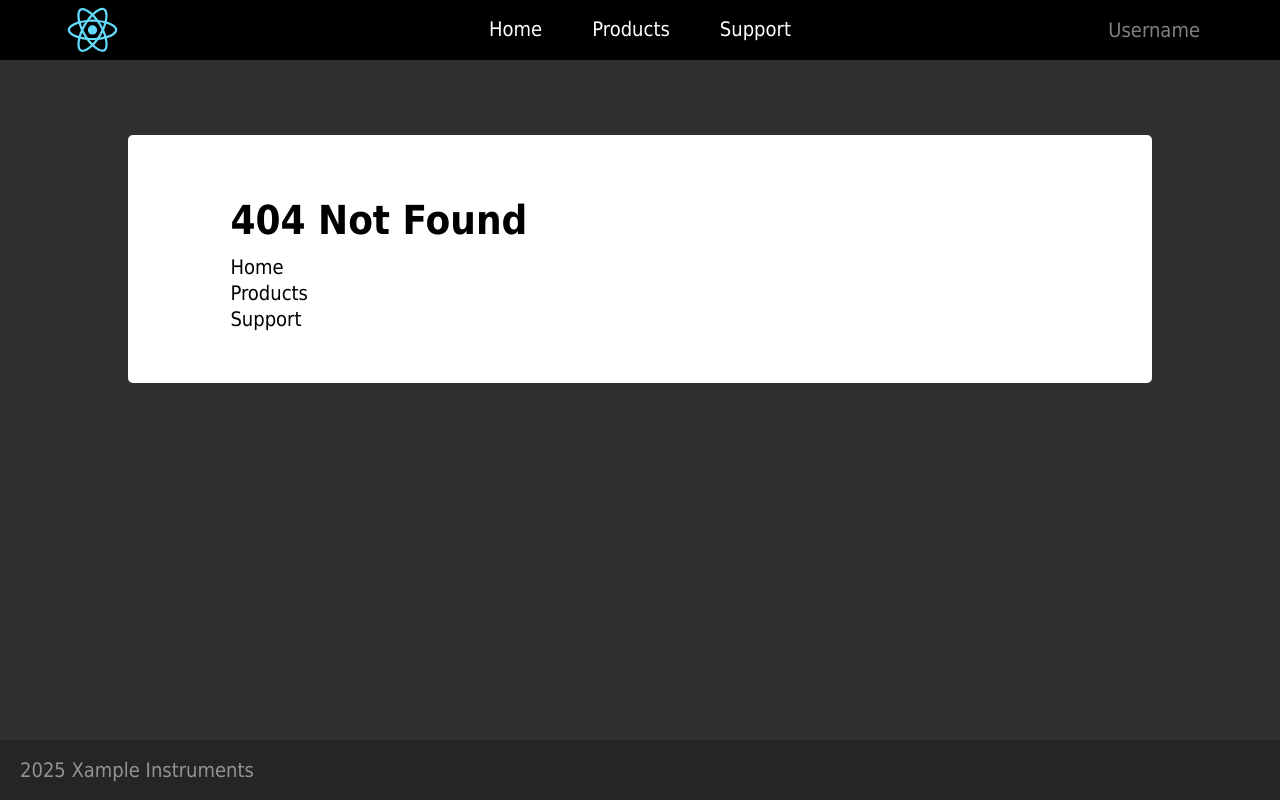
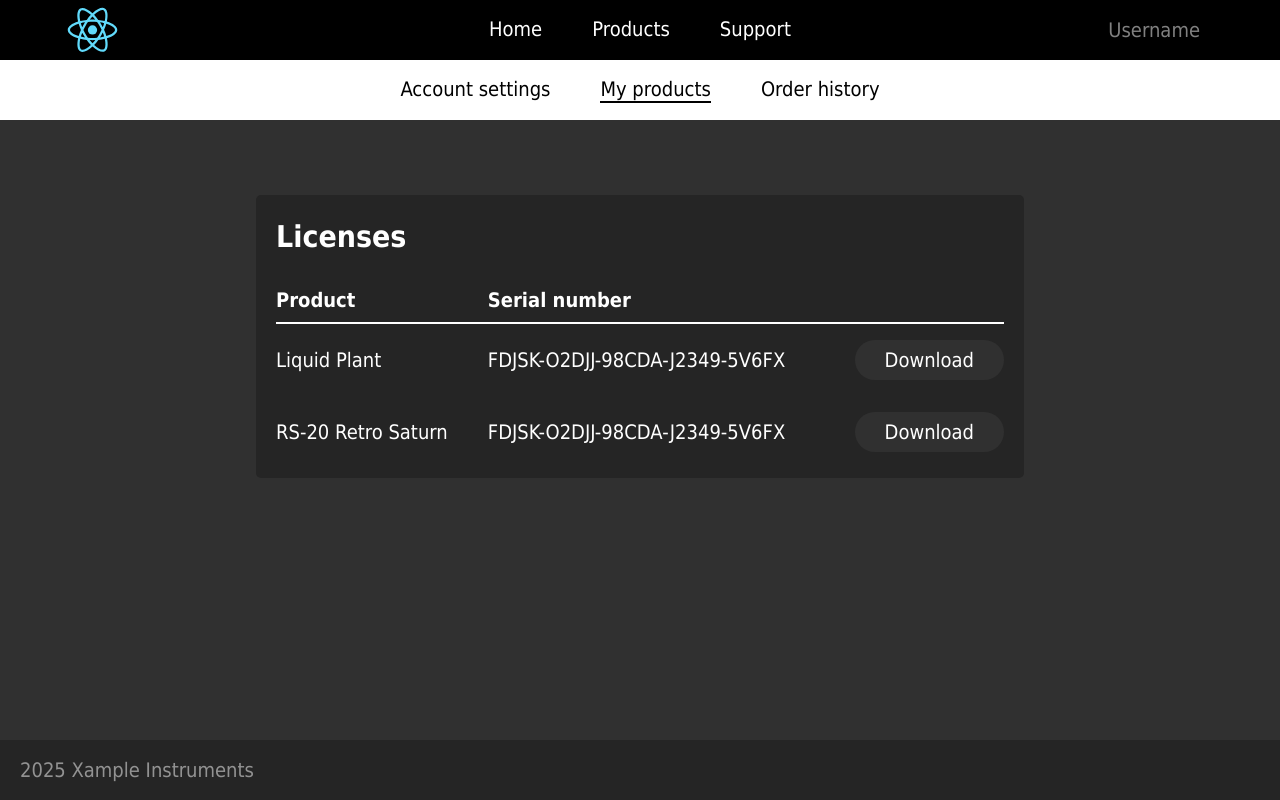
Before and after one commit to Artem-Litkovskyi/xample-instruments, a React (Create React App) app in the folder frontend/: page /account/products in a window 1280 px wide. Before the commit this address had no page. Built offline with nearby package versions, Linux system fonts and the light colour scheme; a web font is replaced by a local one.

Commit message:
Add my products and order history pages

```diff
--- a/frontend/src/assets/styles/Panels.css
+++ b/frontend/src/assets/styles/Panels.css
@@ -6,7 +6,7 @@
     background-color: white;
 }
 
-.panel.light h1, .panel.light h2, .panel.light p, .panel.light span, .panel.light label {
+.panel.light h1, .panel.light h2, .panel.light p, .panel.light span, .panel.light label, .panel.light table {
     color: black;
 }
 
@@ -14,7 +14,7 @@
     background-color: var(--color-panel);
 }
 
-.panel.dark h1, .panel.dark h2, .panel.dark p, .panel.dark span, .panel.dark label {
+.panel.dark h1, .panel.dark h2, .panel.dark p, .panel.dark span, .panel.dark label, .panel.dark table {
     color: white;
 }
 
@@ -27,5 +27,5 @@
     display: flex;
     flex-direction: column;
     justify-content: space-between;
-    padding: 10px 20px;
+    padding: 0 20px 10px 20px;
 }
--- /dev/null
+++ b/frontend/src/assets/styles/Tables.css
@@ -0,0 +1,19 @@
+table {
+    border: none;
+    border-collapse: collapse;
+    text-align: left;
+}
+
+tr > *:nth-last-child(1) {
+    width: 1%;
+}
+
+td {
+    font-size: 1em;
+    padding: 10px 0;
+}
+
+th {
+    border-bottom: 2px solid white;
+    padding: 10px 0;
+}
--- a/frontend/src/assets/styles/Text.css
+++ b/frontend/src/assets/styles/Text.css
@@ -8,8 +8,8 @@ h1 {
 
 h2 {
     font-size: 1.5em;
-    margin-block-start: 0.75rem;
-    margin-block-end: 0.75rem;
+    margin-block-start: 1.5rem;
+    margin-block-end: 1.5rem;
     margin-inline-start: 0;
     margin-inline-end: 0;
 }
--- a/frontend/src/components/ProductCard.tsx
+++ b/frontend/src/components/ProductCard.tsx
@@ -1,5 +1,7 @@
 import React from 'react';
 import { Link } from "react-router-dom";
+
+import {centsToString} from "../utils/utils";
 
 import '../assets/styles/ProductCard.css';
 
@@ -26,7 +28,7 @@ function ProductCard(params: {
                 </Link>
 
                 <div id="price-and-buy">
-                    <span>${Math.floor(params.price/100)}.{("0" + String(params.price%100)).slice(-2)}</span>
+                    <span>${centsToString(params.price)}</span>
                     {params.purchased ? (
                         <p>Purchased</p>
                     ) : (
--- a/frontend/src/pages/AccountSettingsPage.tsx
+++ b/frontend/src/pages/AccountSettingsPage.tsx
@@ -1,7 +1,5 @@
 import React, {useState} from "react";
-import {Link} from "react-router-dom";
 
-import HeaderAndFooter from "./HeaderAndFooter";
 import ValidatedInput, {ValidatedInputState} from "../components/ValidatedInput";
 import {validateUsername, validateEmail, validatePassword} from "../services/UserService";
 
--- /dev/null
+++ b/frontend/src/pages/MyProductsPage.tsx
@@ -0,0 +1,47 @@
+import React, {useState} from "react";
+
+
+interface LicenseInfo {
+    product: string;
+    serial: string;
+    productID: number;
+}
+
+
+function MyProductsPage() {
+    const licenses: LicenseInfo[] = [
+        {product: 'Liquid Plant', serial: 'FDJSK-O2DJJ-98CDA-J2349-5V6FX', productID: 0},
+        {product: 'RS-20 Retro Saturn', serial: 'FDJSK-O2DJJ-98CDA-J2349-5V6FX', productID: 1},
+    ]
+
+    return (
+        <div className="panel dark">
+            <div>
+                <h2>Licenses</h2>
+
+                <table>
+                    <thead>
+                    <tr>
+                        <th>Product</th>
+                        <th>Serial number</th>
+                        <th></th>
+                    </tr>
+                    </thead>
+
+                    <tbody>
+                    {licenses.map((item) => (
+                        <tr key={item.productID}>
+                            <td>{item.product}</td>
+                            <td>{item.serial}</td>
+                            <td><button className='gray'>Download</button></td>
+                        </tr>
+                    ))}
+                    </tbody>
+                </table>
+            </div>
+        </div>
+    )
+}
+
+
+export default MyProductsPage;
--- /dev/null
+++ b/frontend/src/pages/OrderHistoryPage.tsx
@@ -0,0 +1,49 @@
+import React, {useState} from "react";
+import {centsToString} from "../utils/utils";
+
+
+interface OrderInfo {
+    date: string;
+    product: string;
+    price: number;
+    orderID: number;
+}
+
+
+function OrderHistoryPage() {
+    const licenses: OrderInfo[] = [
+        {date: '17-05-2025', product: 'Liquid Plant', price: 2, orderID: 1},
+        {date: '15-05-2025', product: 'RS-20 Retro Saturn', price: 1, orderID: 2},
+    ]
+
+    return (
+        <div className="panel dark">
+            <div>
+                <h2>Orders</h2>
+
+                <table>
+                    <thead>
+                    <tr>
+                        <th>Date</th>
+                        <th>Product</th>
+                        <th>Price</th>
+                    </tr>
+                    </thead>
+
+                    <tbody>
+                    {licenses.map((item) => (
+                        <tr key={item.orderID}>
+                            <td>{item.date}</td>
+                            <td>{item.product}</td>
+                            <td>${centsToString(item.price)}</td>
+                        </tr>
+                    ))}
+                    </tbody>
+                </table>
+            </div>
+        </div>
+    )
+}
+
+
+export default OrderHistoryPage;
--- /dev/null
+++ b/frontend/src/utils/utils.ts
@@ -0,0 +1,3 @@
+export function centsToString(cents: number) {
+    return `${Math.floor(cents/100)}.${("0" + String(cents%100)).slice(-2)}`
+}
```
Also changed, not shown: frontend/src/index.tsx (+11 -0 lines).
